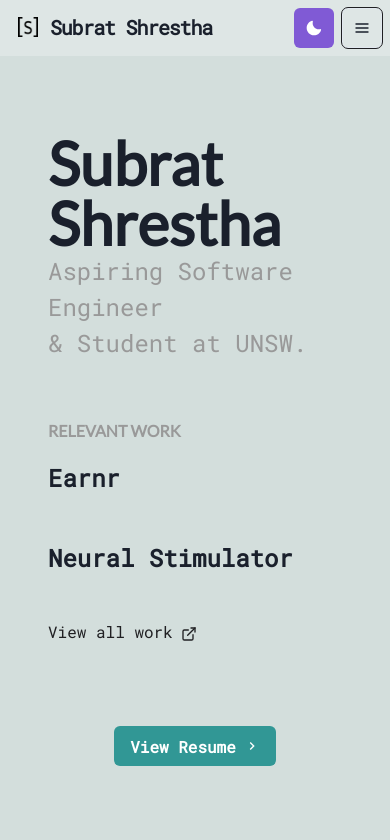
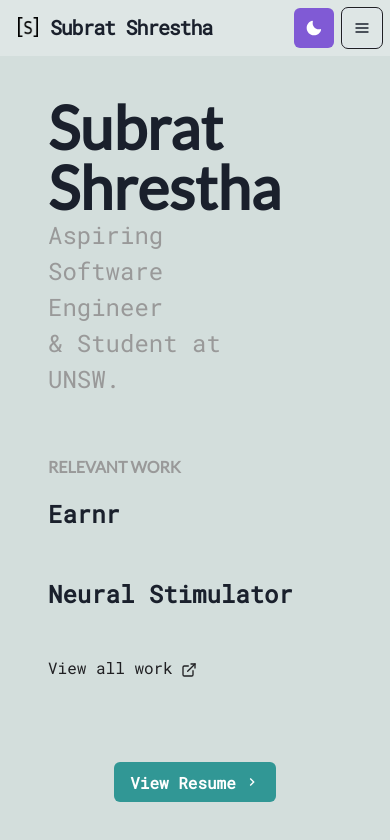
Before and after one commit to SubratShrestha/portfolio-next, a Next.js app: page / in a window 390 px wide. Shown: the top 840 px of the page. Built offline with nearby package versions, Linux system fonts and the light colour scheme.

Commit message:
added basic animations and page transitions

```diff
--- /dev/null
+++ b/components/layouts/animatedPage.tsx
@@ -0,0 +1,11 @@
+import { motion } from 'framer-motion'
+
+const AnimatedPage: React.FC = ({ children }) => {
+  return (
+    <motion.div style={{ width: '100%' }} exit={{ opacity: 0 }}>
+      {children}
+    </motion.div>
+  )
+}
+
+export default AnimatedPage
--- a/components/layouts/workList.tsx
+++ b/components/layouts/workList.tsx
@@ -10,48 +10,72 @@ import {
 import { relevantWork } from '../../libs/work'
 import { motion } from 'framer-motion'
 import { ExternalLinkIcon } from '@chakra-ui/icons'
+import { stagger, fadeInUp } from '../../libs/animations'
 
 const WorkList: React.FC = () => {
-  const childAlign = {
-    base: 'flex-start',
-    md: 'flex-end'
-  }
-  // light : #4FBDBA
   const underlineMotion = {
     rest: {
       opacity: 0,
       width: 0,
       ease: 'easeOut',
-      duration: 0.2,
-      backgroundColor: useColorModeValue('#4FBDBA', '#35858B')
+      duration: 0.2
     },
     hover: {
-      width: '100%',
+      width: '60%',
       opacity: 1,
       transition: {
         duration: 0.2,
         ease: 'easeIn'
       },
+      backgroundColor: useColorModeValue('#4FBDBA', '#35858B'),
       cursor: 'pointer'
     }
   }
 
   return (
+    <motion.div
+      initial='initial'
+      animate='animate'
+      style={{ display: 'flex', alignItems: 'flex-end', width: '100%' }}
+    >
       <Flex
-      alignItems={childAlign}
+        alignItems={{md: 'flex-end', base: 'flex-start'}}
         flexDirection='column'
-      width={{ base: '100%', md: '30%' }}
+        width={{ base: '100%', md: '20%' }}
         paddingTop={{ md: 0, base: 10 }}
         flex={1}
       >
-      <Heading as='h2' size='sm' textColor='#999' marginY='5'>
+        <motion.div variants={stagger} style={{ width: '100%' }}>
+          <motion.div variants={fadeInUp}>
+            <Heading
+              as='h2'
+              size='sm'
+              width='100%'
+              textAlign={{ md: 'right', base: 'left' }}
+              textColor='#999'
+              marginY='5'
+            >
               RELEVANT WORK
             </Heading>
-      <VStack spacing={20} minHeight='250px' align={childAlign} width='100%'>
+          </motion.div>
+          <VStack
+            spacing={20}
+            minHeight='250px'
+            align={{md: 'flex-end', base: 'flex-start'}}
+            width='100%'
+          >
             {Object.keys(relevantWork).map(key => (
-          <Link href={relevantWork[key].link ?? ''} key={relevantWork[key].key}>
+              <motion.div style={{ width: '100%' }} variants={fadeInUp}>
+                <Link
+                  href={relevantWork[key].link ?? ''}
+                  key={relevantWork[key].key}
+                >
                   <motion.div
-              style={{ cursor: 'pointer', position: 'relative', width: '100%' }}
+                    style={{
+                      cursor: 'pointer',
+                      position: 'relative',
+                      width: '100%'
+                    }}
                     initial='rest'
                     whileHover='hover'
                     animate='rest'
@@ -79,16 +103,20 @@ const WorkList: React.FC = () => {
                     />
                   </motion.div>
                 </Link>
+              </motion.div>
             ))}
-        <ChakraLink
-          href='/work'
-          textColor={useColorModeValue('#202023', 'gray')}
-        >
+            <motion.div variants={fadeInUp}>
+              <Link href='/work'>
+                <ChakraLink textColor={useColorModeValue('#202023', 'gray')}>
                   View all work
                   {<ExternalLinkIcon ml={2} />}
                 </ChakraLink>
+              </Link>
+            </motion.div>
           </VStack>
+        </motion.div>
       </Flex>
+    </motion.div>
   )
 }
 
--- a/components/main.tsx
+++ b/components/main.tsx
@@ -3,6 +3,7 @@ import Navbar from './layouts/navbar'
 import CenteredContainer from './layouts/centeredContainer'
 import { Box, useColorModeValue } from '@chakra-ui/react'
 import { Router } from 'next/router'
+import { motion } from 'framer-motion'
 
 interface Props {
   children: React.ReactNode
--- /dev/null
+++ b/libs/animations.ts
@@ -0,0 +1,24 @@
+const fadeInUp = {
+  initial: {
+    y: 60,
+    opacity: 0
+  },
+  animate: {
+    y: 0,
+    opacity: 1,
+    transition: {
+      duration: 0.6,
+      easing: [0.6, -0.05, 0.01, 0.99]
+    }
+  }
+}
+
+const stagger = {
+  animate: {
+    transition: {
+      staggerChildren: 0.1
+    }
+  }
+}
+
+export { fadeInUp, stagger }
--- a/package.json
+++ b/package.json
@@ -28,6 +28,7 @@
     "next": "^12.0.6",
     "react": "^17.0.2",
     "react-dom": "^17.0.2",
+    "react-responsive": "^9.0.0-beta.6",
     "swiper": "^7.4.1"
   },
   "devDependencies": {
--- a/pages/_app.tsx
+++ b/pages/_app.tsx
@@ -3,13 +3,16 @@ import { ChakraProvider } from '@chakra-ui/react'
 import Main from '../components/main'
 import theme from '../libs/theme'
 import FontProvider from '../components/layouts/fonts'
+import { AnimatePresence } from 'framer-motion'
 
 function Website({ Component, pageProps, router }: AppProps) {
   return (
     <ChakraProvider theme={theme}>
       <FontProvider />
       <Main router={router}>
-        <Component {...pageProps} />
+        <AnimatePresence exitBeforeEnter>
+          <Component {...pageProps} key={router.route}/>
+        </AnimatePresence>
       </Main>
     </ChakraProvider>
   )
--- a/pages/index.tsx
+++ b/pages/index.tsx
@@ -3,9 +3,11 @@ import { Container, Box, Heading, Text, Button } from '@chakra-ui/react'
 import Link from 'next/link'
 import { ChevronRightIcon } from '@chakra-ui/icons'
 import WorkList from '../components/layouts/workList'
+import AnimatedPage from '../components/layouts/animatedPage'
 
 const Page: NextPage = () => {
   return (
+    <AnimatedPage>
       <Container
         maxW='container.lg'
         margin={0}
@@ -23,9 +25,14 @@ const Page: NextPage = () => {
           justifyContent={{ base: 'space-between' }}
           marginTop='5%'
         >
-        <Box display={{ md: 'flex' }} flex={2}>
+          <Box display={{ md: 'flex' }} width='80%'>
             <Box>
-            <Heading fontFamily='Lato' as='h1' variant='page-title' size='4xl'>
+              <Heading
+                fontFamily='Lato'
+                as='h1'
+                variant='page-title'
+                size='4xl'
+              >
                 Subrat
                 <br />
                 Shrestha
@@ -50,13 +57,7 @@ const Page: NextPage = () => {
           </Link>
         </Box>
       </Container>
-
-    /* <AnimatedSection delay={0.1}> */
-    /*   <Heading as="h3" variant="section-title"> */
-    /*     Work */
-    /*   </Heading> */
-    /*   <Paragraph>some work stuff.</Paragraph> */
-    /* </AnimatedSection> */
+    </AnimatedPage>
   )
 }
 
```
Also changed, not shown: pages/earnr.tsx (+9 -6 lines), pages/neural.tsx (+18 -12 lines), pages/work.tsx (+15 -6 lines), 1 other file (tests, documents, lock files or other folders). Lines whose indentation alone changed are shown as unchanged.
